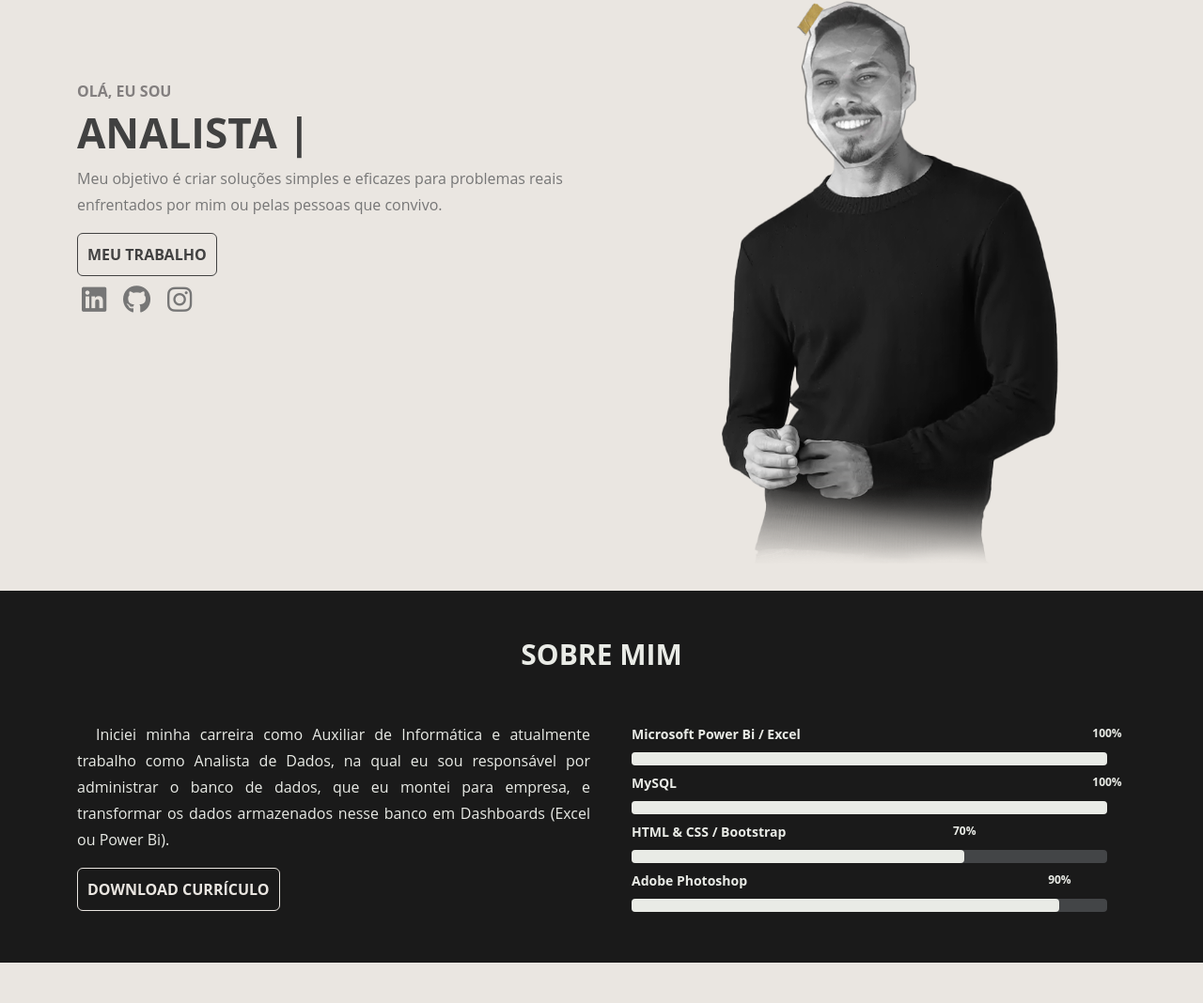
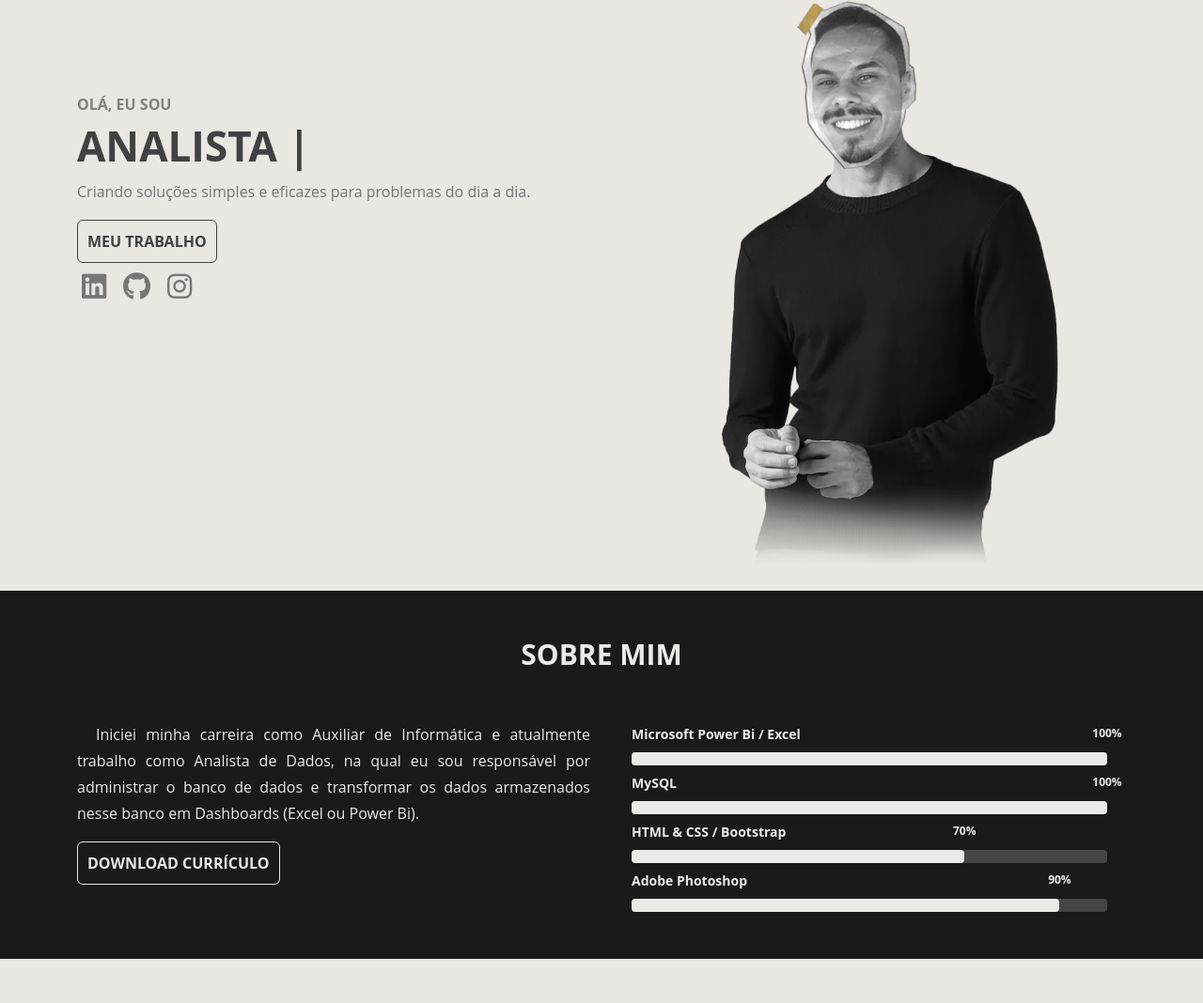
Before and after one commit to PrunoSan/my-portfolio, a plain HTML site: page index.html in a window 1280 px wide. Shown: the part 171-1239 px from the top of the page at 94% size. Drawn offline with nearby package versions, Linux system fonts and the light colour scheme.

Commit message:
v5 portfolio

```diff
--- a/index.html
+++ b/index.html
@@ -2,7 +2,7 @@
 <html lang="pt-br">
 
 <head>
-	<!-- class="dark-mode" -->
+
 	<meta charset="utf-8">
 	<link href="https://cdn.jsdelivr.net/npm/bootstrap@5.2.0-beta1/dist/css/bootstrap.min.css" rel="stylesheet">
 	<link href="./css/estilo.css" rel="stylesheet" type="text/css">
@@ -75,8 +75,7 @@
 					<div class="introtext ">
 						<h2>OLÁ, EU SOU</h2>
 						<h1><span class="auto-type"></span></h1>
-						<p> Meu objetivo é criar soluções simples e eficazes para problemas reais
-							enfrentados por mim ou pelas pessoas que convivo.
+						<p> Criando soluções simples e eficazes para problemas do dia a dia.
 						</p>
 						<a class="btn btn-outline-padrao" href="#portfolio-page" role="button">MEU TRABALHO</a>
 
@@ -108,7 +107,7 @@
 					<div class="text-about">
 						<p class="recuo">Iniciei minha carreira como Auxiliar de Informática e atualmente trabalho
 							como Analista de Dados, na qual eu sou responsável por administrar o banco de
-							dados, que eu montei para empresa, e transformar os dados armazenados nesse banco em Dashboards (Excel
+							dados e transformar os dados armazenados nesse banco em Dashboards (Excel
 							ou Power Bi).
 						</p>
 
@@ -119,8 +118,6 @@
 					</div>
 				</div>
 				<div class="col-lg-6">
-
-					<!-- power bi -->
 					<div class="skills">
 						<div class="skill">
 							<div class="skill-name">Microsoft Power Bi / Excel</div>
@@ -129,8 +126,6 @@
 							</div>
 						</div>
 					</div>
-
-					<!-- mysql -->
 					<div class="skills">
 						<div class="skill">
 							<div class="skill-name">MySQL</div>
@@ -139,8 +134,6 @@
 							</div>
 						</div>
 					</div>
-
-					<!-- html/css -->
 					<div class="skills">
 						<div class="skill">
 							<div class="skill-name">HTML & CSS / Bootstrap</div>
@@ -149,8 +142,6 @@
 							</div>
 						</div>
 					</div>
-
-					<!-- Adobe Photoshop -->
 					<div class="skills">
 						<div class="skill">
 							<div class="skill-name"> Adobe Photoshop</div>
@@ -309,15 +300,17 @@
 						<div class="row g-4">
 							<div class="col-6">
 								<label class="form-label" for="name"></label>
-								<input id="nome" name="nome" type="nome" class="form py-1" required placeholder=" Seu Nome">
+								<input id="nome" name="nome" type="nome" class="form py-1" required
+									placeholder=" Seu Nome">
 							</div>
 							<div class="col-6">
 
 								<label class="form-label" for="email"></label>
-								<input id="email" name="email" type="email" class="form py-1" required  placeholder=" Seu E-mail">
+								<input id="email" name="email" type="email" class="form py-1" required
+									placeholder=" Seu E-mail">
 							</div>
 							<div class="col-12">
-								<textarea id="form-message" name="form-message" required  class="form-text py-1"
+								<textarea id="form-message" name="form-message" required class="form-text py-1"
 									placeholder=" Como posso te ajudar?"></textarea>
 							</div>
 							<div class="col-12 text-center text-lg-start">
```
Also changed, not shown: 1 other file.
